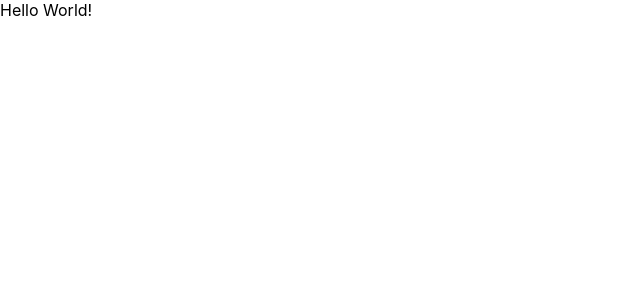
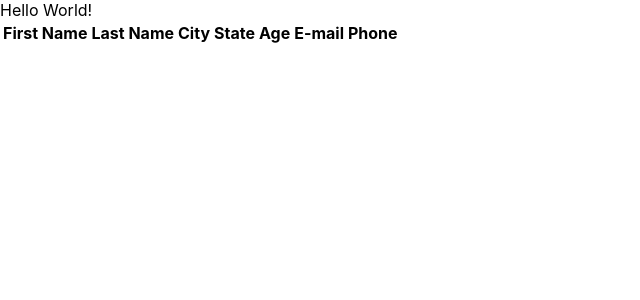
Before and after one commit to Dragontalker/react-employee-directory, a React (Create React App) app: page / in a window 1280 px wide. Shown: the top 300 px of the page, without its empty margins (0-640 px from the left). Built offline with nearby package versions, Linux system fonts and the light colour scheme.

Commit message:
Render the contents in headers.

```diff
--- a/src/components/Table.js
+++ b/src/components/Table.js
@@ -23,7 +23,9 @@ export const Table = (props) => {
                     {headerGroups.map(headerGroup => (
                         <tr {...headerGroup.getHeaderGroupProps()}>
                             {headerGroup.headers.map(column => (
-                                <th {...column.getHeaderProps()}></th>
+                                <th {...column.getHeaderProps()}>
+                                    {column.render('Header')}
+                                </th>
                             ))}
                         </tr>
                     ))}
```
